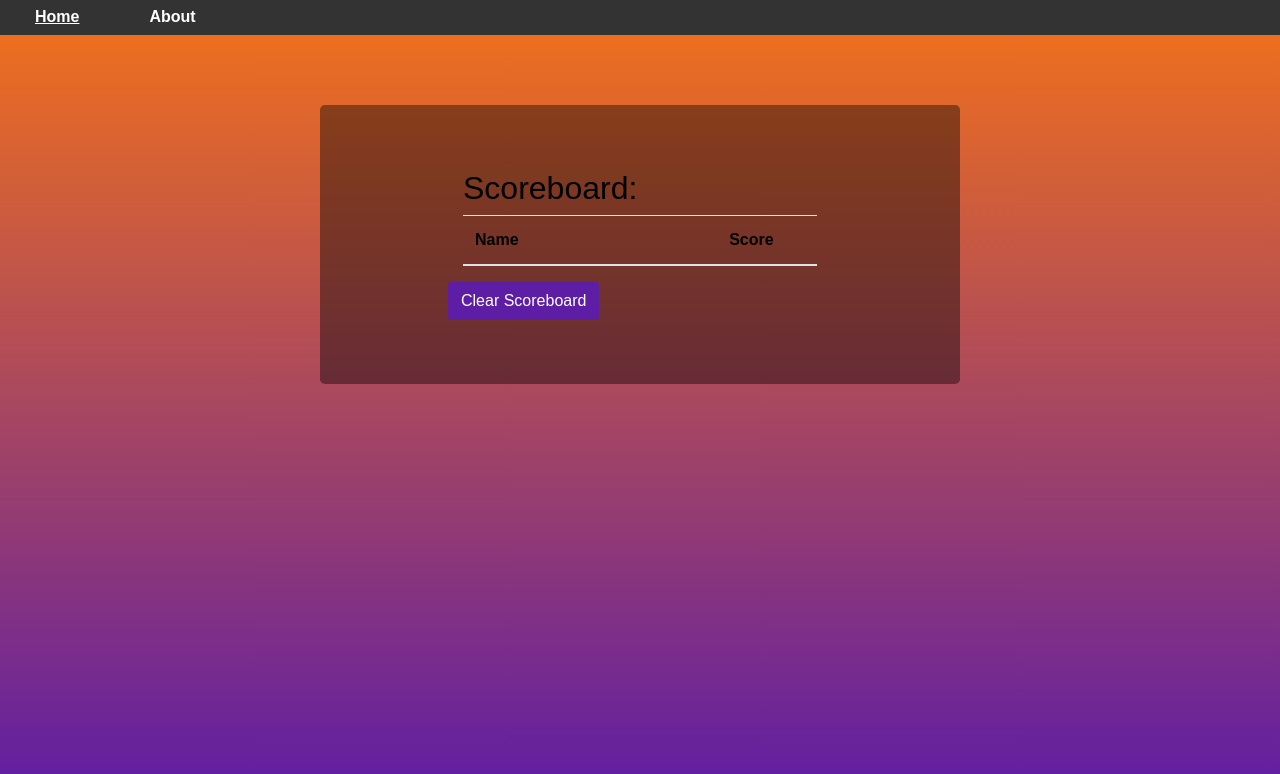
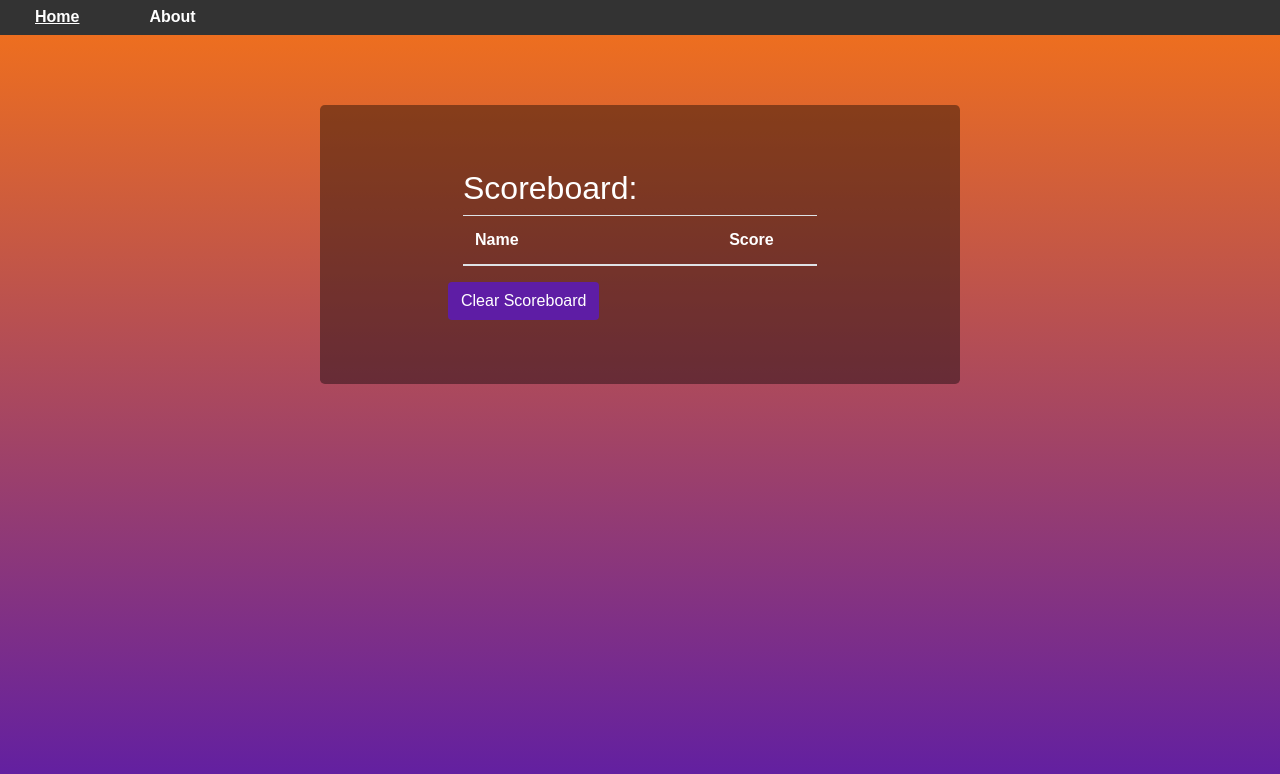
Before and after one commit to alexandermasud/Projekt-webbApp, an Angular app in the folder quiz/: page /scoreboard in a window 1280 px wide. Shown: the top 774 px of the page. Built offline with nearby package versions, Linux system fonts and the light colour scheme.

Commit message:
Changed scoreboard color

```diff
--- a/quiz/src/app/score-board/score-board.component.css
+++ b/quiz/src/app/score-board/score-board.component.css
@@ -16,6 +16,7 @@
 }
 .modal-content{
   background-color: rgba(0, 0, 0, 0.4);
+  margin-top: 50px;
 }
 .modal-header{
   border: 0px;
@@ -23,3 +24,6 @@
 .modal-footer{
   border: 0px;
 }
+table{
+  color: white;
+}
```
